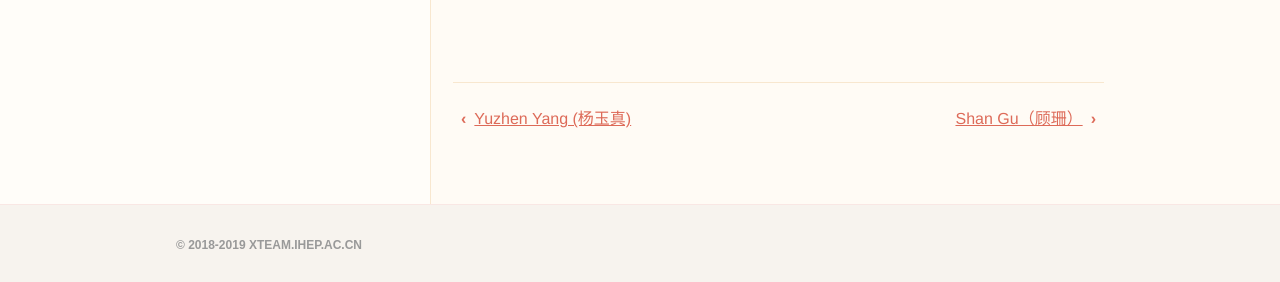
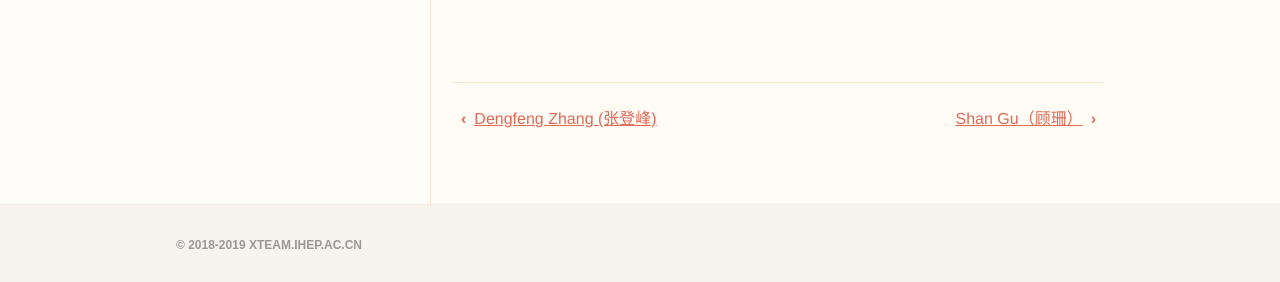
Before and after one commit to dt-np/xteam, a Jekyll site: the page built from _members/Suyu_Xiao.md, in a window 1280 px wide. Shown: the part 1063-1345 px from the top of the page. Built offline with Jekyll 4.4.1, drawn with Linux system fonts in a browser that asks for light colours.

Commit message:
add dengfeng

```diff
--- a/_data/members.yml
+++ b/_data/members.yml
@@ -7,6 +7,7 @@
     - Ryuta_Kiuchi
     - Kai_Liu
     - Yuzhen_Yang
+    - Dengfeng_Zhang
 
 - title: Graduates
   pages:
--- /dev/null
+++ b/_members/Dengfeng_Zhang.md
@@ -0,0 +1,3 @@
+---
+title: Dengfeng Zhang (张登峰)
+---
```
